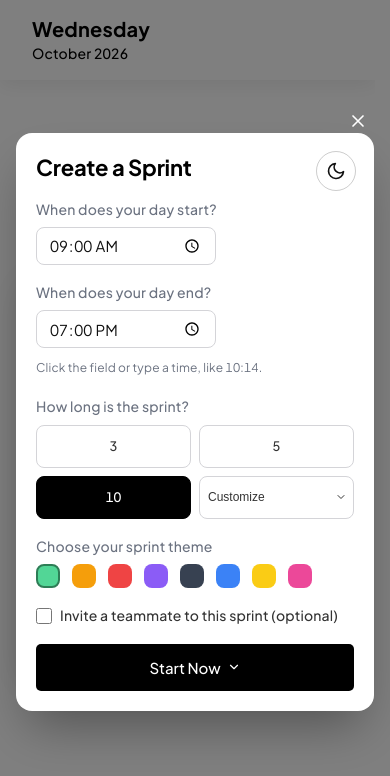
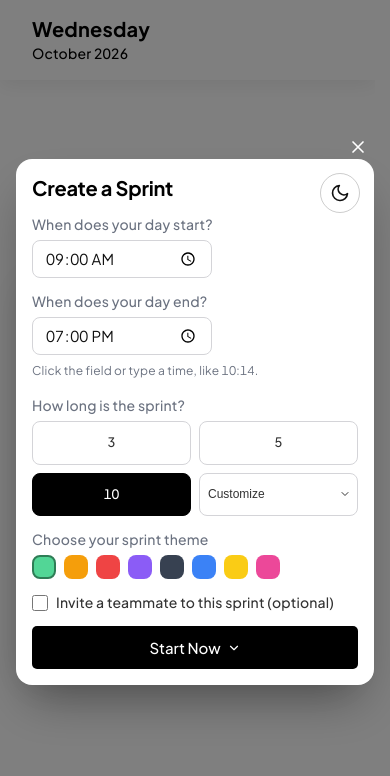
Before and after one commit to sonu2020/focus-timer, a React (Vite) app: page / in a window 390 px wide. Both pictures are taken after a click on the button "Start a sprint". Shown: the top 776 px of the page. Built offline with nearby package versions, Linux system fonts and the light colour scheme.

Commit message:
Keep invite section compact on mobile

```diff
--- a/src/SprintModal.css
+++ b/src/SprintModal.css
@@ -338,24 +338,51 @@
   }
 
   .sprint-modal__dialog {
-    gap: 16px;
+    gap: 12px;
     margin-block: 16px;
-    padding: 20px;
+    padding: 16px;
+  }
+
+  .sprint-modal__title {
+    font-size: 20px;
   }
 
   .sprint-modal__label {
-    margin-bottom: 6px;
+    margin-bottom: 4px;
   }
 
   .sprint-modal__theme {
-    top: 18px;
-    right: 18px;
+    top: 14px;
+    right: 14px;
+  }
+
+  .sprint-modal__swatches {
+    gap: 8px;
+  }
+
+  .sprint-modal__invite {
+    margin-top: 8px;
+  }
+
+  .sprint-modal__link {
+    padding: 8px 10px;
+    font-size: 13px;
+  }
+
+  .sprint-modal__copy {
+    padding: 0 10px;
+    font-size: 13px;
+  }
+
+  .sprint-modal__invite-status {
+    margin-top: 6px;
+    font-size: 11px;
   }
 
   .sprint-modal__submit {
     align-self: stretch;
     width: 100%;
-    padding: 12px 16px;
+    padding: 10px 16px;
   }
 }
 
@@ -363,13 +390,4 @@
   .sprint-modal__segments {
     grid-template-columns: repeat(2, minmax(0, 1fr));
   }
-
-  .sprint-modal__invite-row {
-    flex-wrap: wrap;
-  }
-
-  .sprint-modal__link,
-  .sprint-modal__copy {
-    width: 100%;
-  }
 }
```
